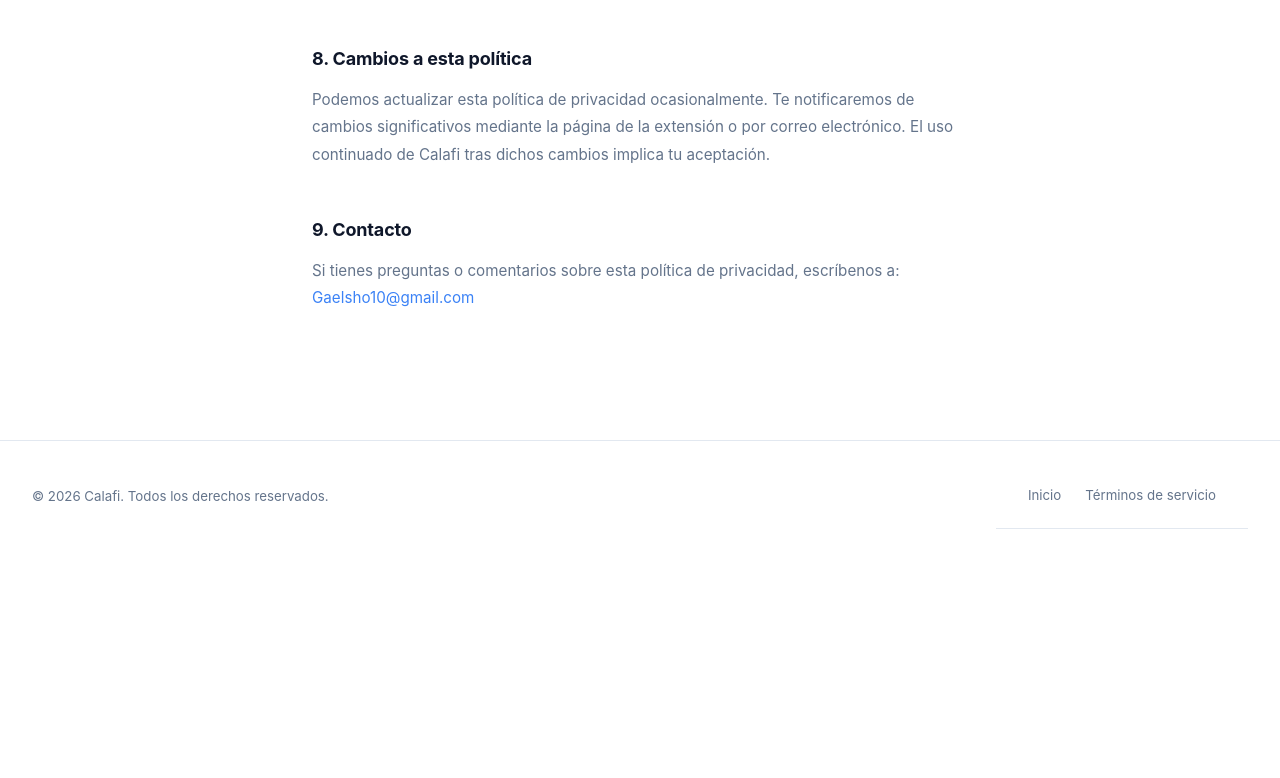
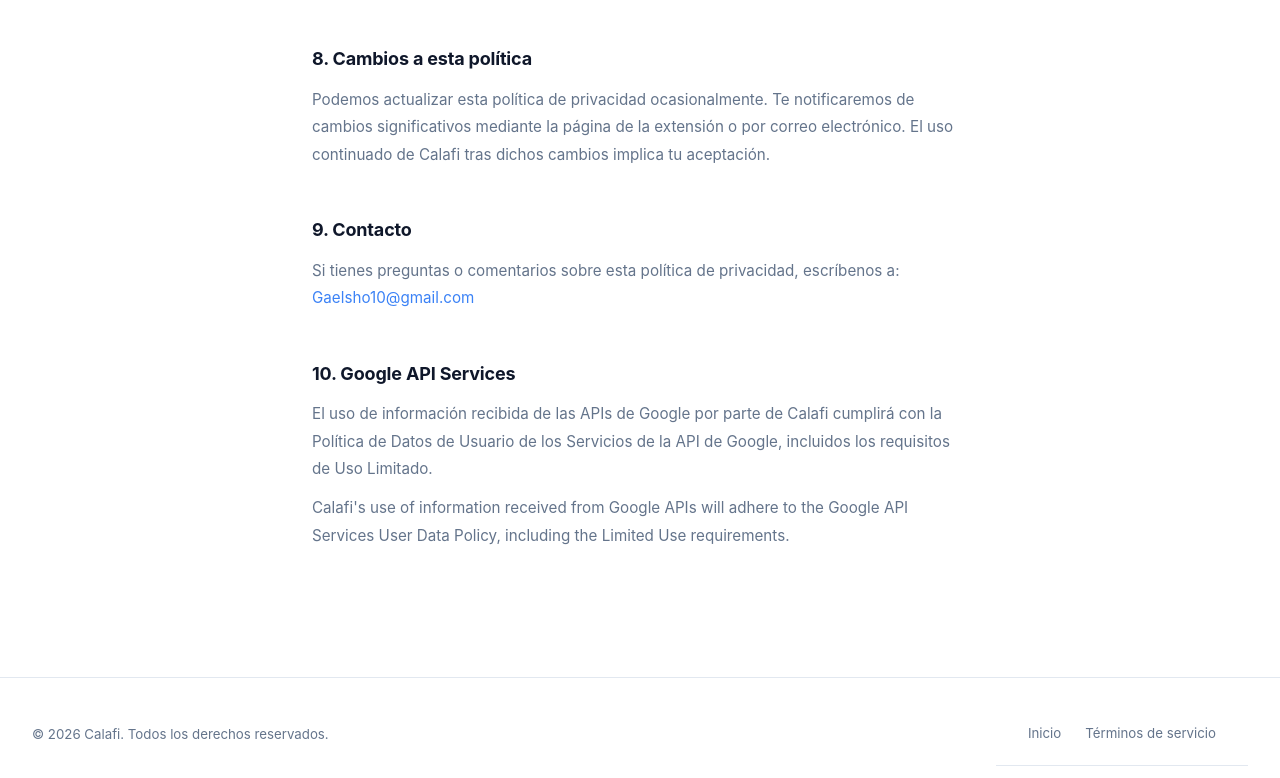
Before and after one commit to GAELSHO/Calafi-landing, a plain HTML site: page privacidad.html in a window 1280 px wide. Shown: the part 1853-2631 px from the top of the page. Before the commit the page ends 2406 px from the top, so only its background shows below. Drawn offline with Linux system fonts and the light colour scheme.

Commit message:
Update privacidad.html

```diff
--- a/privacidad.html
+++ b/privacidad.html
@@ -303,6 +303,12 @@
     <p>Si tienes preguntas o comentarios sobre esta política de privacidad, escríbenos a: <a href="mailto:Gaelsho10@gmail.com">Gaelsho10@gmail.com</a></p>
   </section>
 
+  <section>
+  <h2>10. Google API Services</h2>
+  <p>El uso de información recibida de las APIs de Google por parte de Calafi cumplirá con la Política de Datos de Usuario de los Servicios de la API de Google, incluidos los requisitos de Uso Limitado.</p>
+  <p>Calafi's use of information received from Google APIs will adhere to the Google API Services User Data Policy, including the Limited Use requirements.</p>
+</section>
+
 </main>
 
 <!-- FOOTER -->
```
